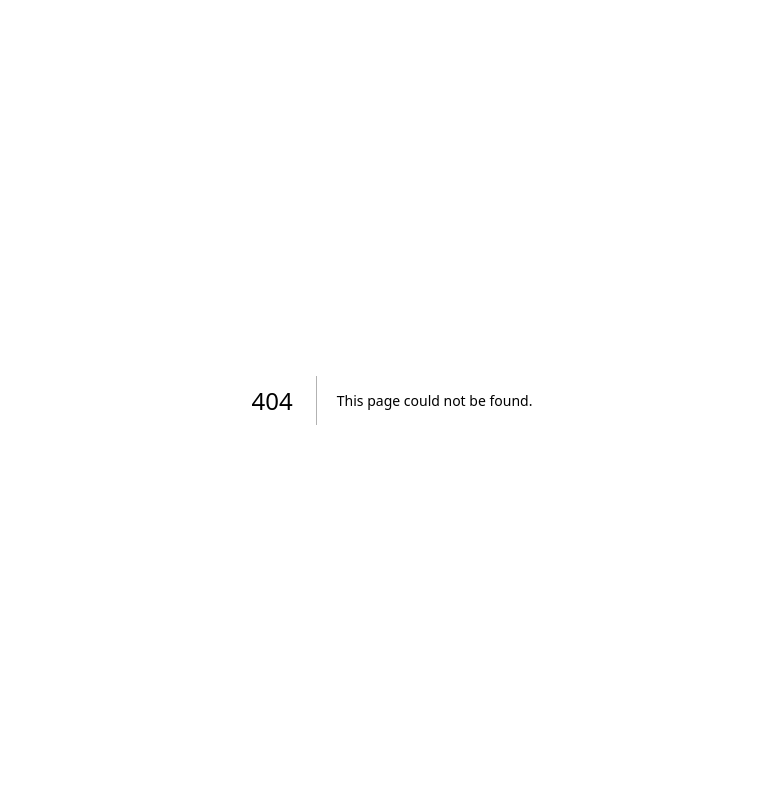
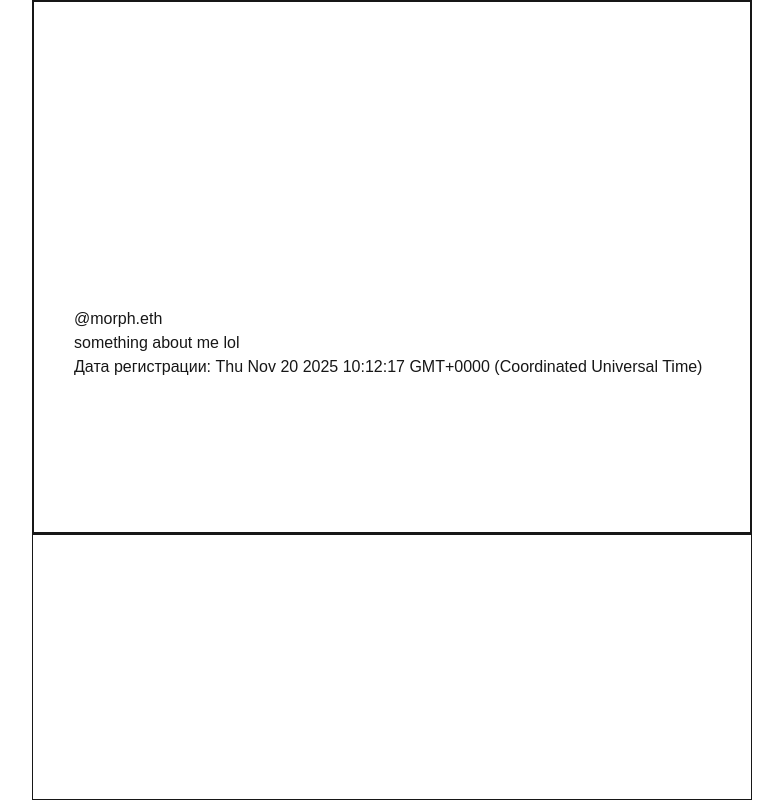
Before and after one commit to metamorphicc/Twitter-Copy, a Next.js app: page /u/1 in a window 1280 px wide. Before the commit this address had no page. Shown: the whole page, without its empty margins (248-1031 px from the left). Built offline with nearby package versions, Linux system fonts and the light colour scheme.

Commit message:
added profiles

```diff
--- /dev/null
+++ b/app/(components)/Header.tsx
@@ -0,0 +1,11 @@
+import "tailwindcss"
+
+export default function Header() {
+    return (
+        <header className="flex">
+            <div className="flex justify-center items-center">
+
+            </div>
+        </header>
+    );
+}
--- a/app/page.tsx
+++ b/app/page.tsx
@@ -1,27 +1,22 @@
 import Image from "next/image";
-import Posts from "./components/Posts"
-import "tailwindcss"
+import Posts from "./(components)/Posts";
+import "tailwindcss";
 import tweets from "./shared/data/tweets.data";
 
 export default function Home() {
-    return <div className="w-full flex justify-center items-center">
-      <div className="border w-310 h-full flex justify-center relative">
-        <div className="absolute w-40 h-30 bg-blue-700 left-0 flex justify-center items-center">
-          <h3>
-            Twitter
-          </h3>
-        </div>
-        <div className="border flex w-130 h-full justify-center flex-col gap-2">
-          {
-            tweets.map(tweet => (
-              <Posts
+  return (
+    <div className="w-full flex justify-center items-center">
+      <div className=" w-310 h-full flex justify-center relative">
+        <div className="border flex w-180 h-full justify-center flex-col gap-2">
+          {tweets.map((tweet) => (
+            <Posts
               key={tweet.id}
-              message={tweet.text} user={tweet.user}>
-
-              </Posts>
-            ))
-          }
+              message={tweet.text}
+              user={tweet.user}
+            ></Posts>
+          ))}
         </div>
       </div>
     </div>
+  );
 }
--- a/app/profiles/Profile.tsx
+++ /dev/null
@@ -1,10 +0,0 @@
-import "../components/Posts"
-import { Metadata } from "next"
-
-export const metadata: Metadata = {
-    title: "VK"
-}
-
-export default function Profile() {
-    return <div>Profile</div>
-}
--- a/app/shared/data/tweets.data.tsx
+++ b/app/shared/data/tweets.data.tsx
@@ -82,4 +82,14 @@ export interface Tweet {
 
   ];
 
-  export default tweets;
+  export const profilesInfo = [{
+      id: "1",
+      name: "morph",
+      tag: "@morph.eth",
+      description: "something about me lol",
+      created_at: new Date().toString()
+    }, ]
+
+
+
+  export default tweets; profilesInfo;
--- /dev/null
+++ b/app/u/[username]/page.tsx
@@ -0,0 +1,26 @@
+import "../../page";
+import Image from "next/image";
+import {profilesInfo} from "../../shared/data/tweets.data"
+
+export default function Profile() {
+  return (
+    <div className="flex h-screen justify-center">
+      <div className="border w-180 h-full flex-col gap-2">
+        <div className="w-full border h-2/3 flex-col">
+          {/* ДИВ ДЛЯ ШАПКИ */}
+          <div className="w-full h-1/2"></div>
+          {/* ДИВ ДЛЯ ШАПКИ */}
+
+          <div className="w-full h-1/2 ">
+            <div className="break-words m-10">
+              <p>{(profilesInfo[0].tag)}</p>
+              <p>{(profilesInfo[0].description)}</p>
+              <p>Дата регистрации: {profilesInfo[0].created_at}</p>
+            </div>
+          </div>
+        </div>
+        <div className="border w-full"></div>
+      </div>
+    </div>
+  );
+}
```
Also changed, not shown: app/(components)/Posts.tsx (renamed from app/components/Posts.tsx, +1 -2 lines), app/(components)/stylePosts.module.css (renamed from app/components/stylePosts.module.css), public/header.jpg (added), 1 other file (tests, documents, lock files or other folders).
